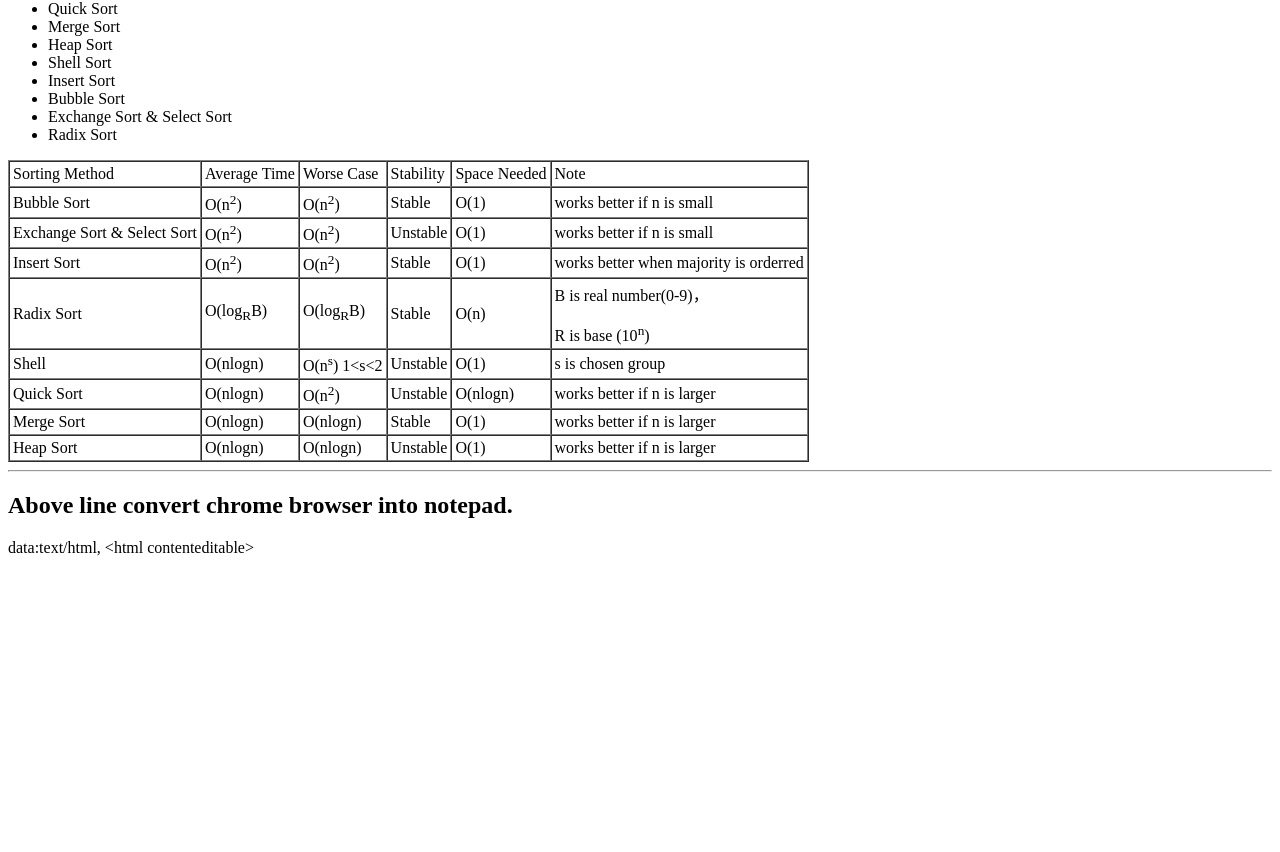
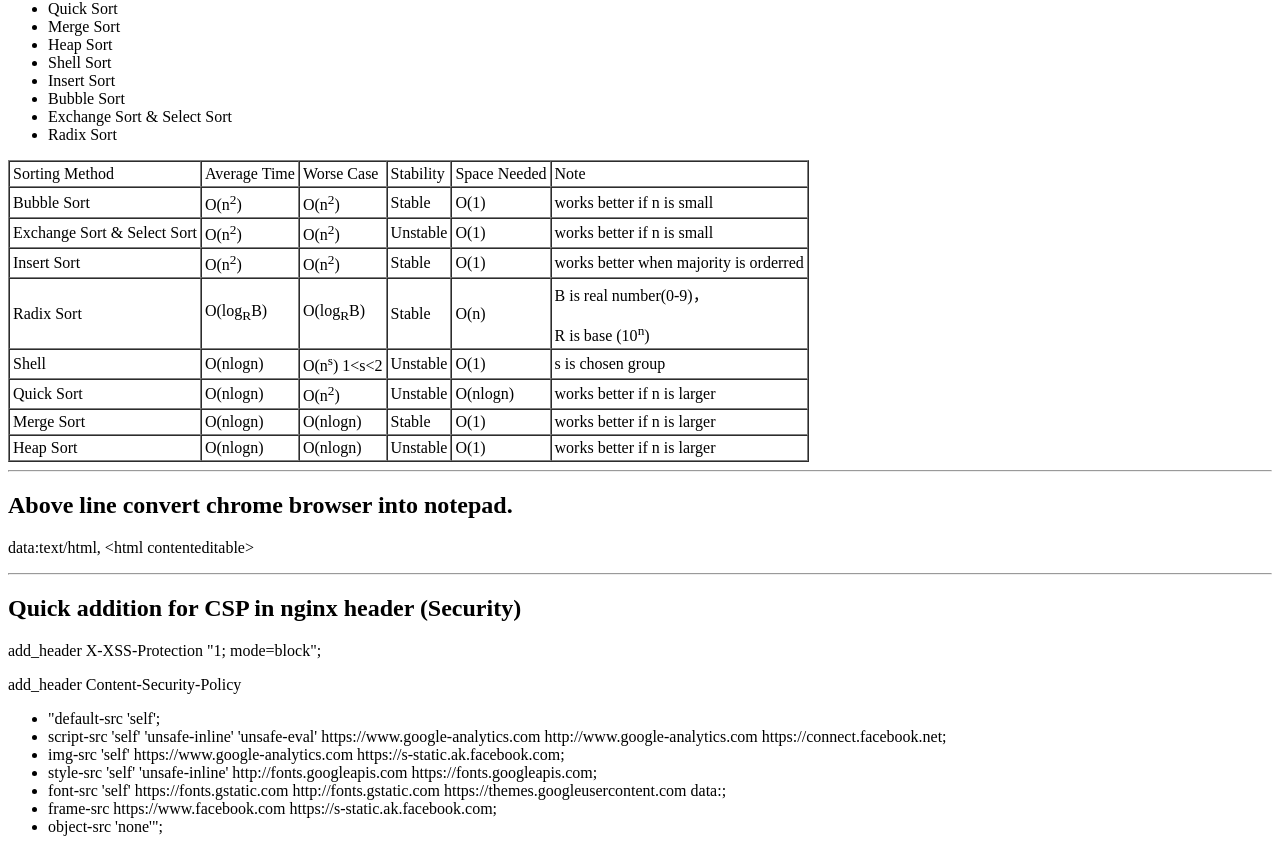
Before and after one commit to wetao-au/wetao-au.github.io, a plain HTML site: page index.html in a window 1280 px wide. Shown: the part 66-918 px from the top of the page. Before the commit the page ends 800 px from the top, so only its background shows below. Drawn offline with Linux system fonts and the light colour scheme.

Commit message:
Update index.html to include CSP header update

```diff
--- a/index.html
+++ b/index.html
@@ -97,5 +97,20 @@
 <hr>
 <h2>Above line convert chrome browser into notepad.</h2>
 <p>data:text/html, &lt;html contenteditable&gt;</p>
+
+<hr>
+<h2>Quick addition for CSP in nginx header (Security)</h2>
+<p>add_header X-XSS-Protection "1; mode=block";</p>
+<p>add_header Content-Security-Policy
+  <ul>
+    <li>"default-src 'self';</li>
+    <li>script-src 'self' 'unsafe-inline' 'unsafe-eval' https://www.google-analytics.com http://www.google-analytics.com https://connect.facebook.net;</li>
+    <li>img-src 'self' https://www.google-analytics.com https://s-static.ak.facebook.com;</li>
+    <li>style-src 'self' 'unsafe-inline' http://fonts.googleapis.com https://fonts.googleapis.com;</li>
+    <li>font-src 'self' https://fonts.gstatic.com http://fonts.gstatic.com https://themes.googleusercontent.com data:;</li>
+    <li>frame-src https://www.facebook.com https://s-static.ak.facebook.com;</li>
+    <li>object-src 'none'";</li>
+  </ul>
+</p>
 </body>
 </html>
```
